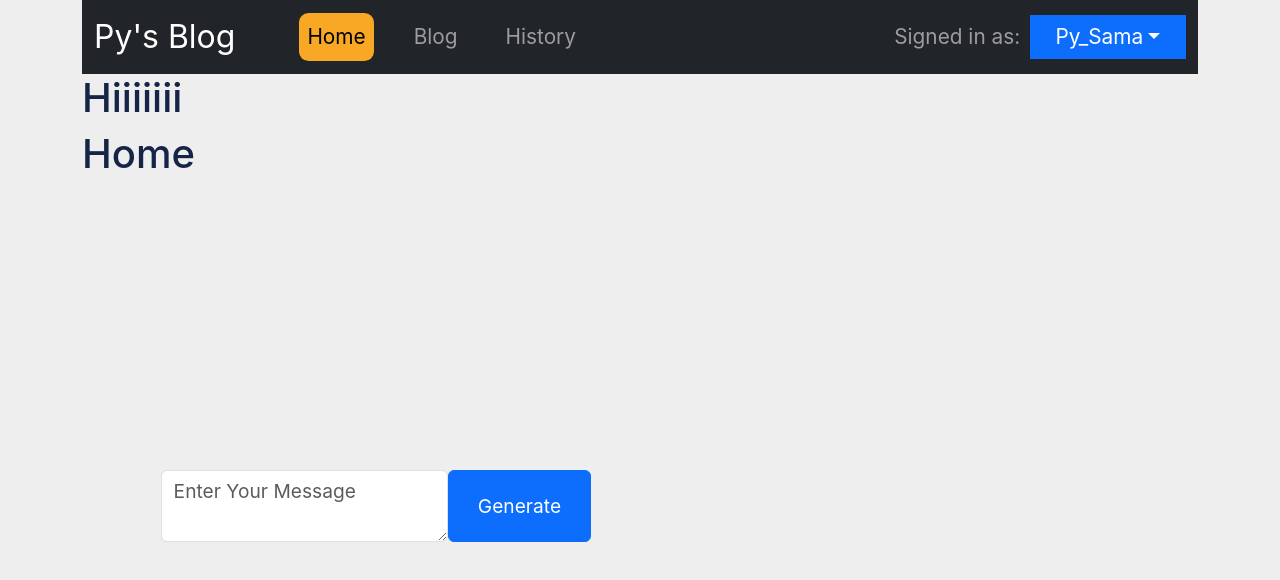
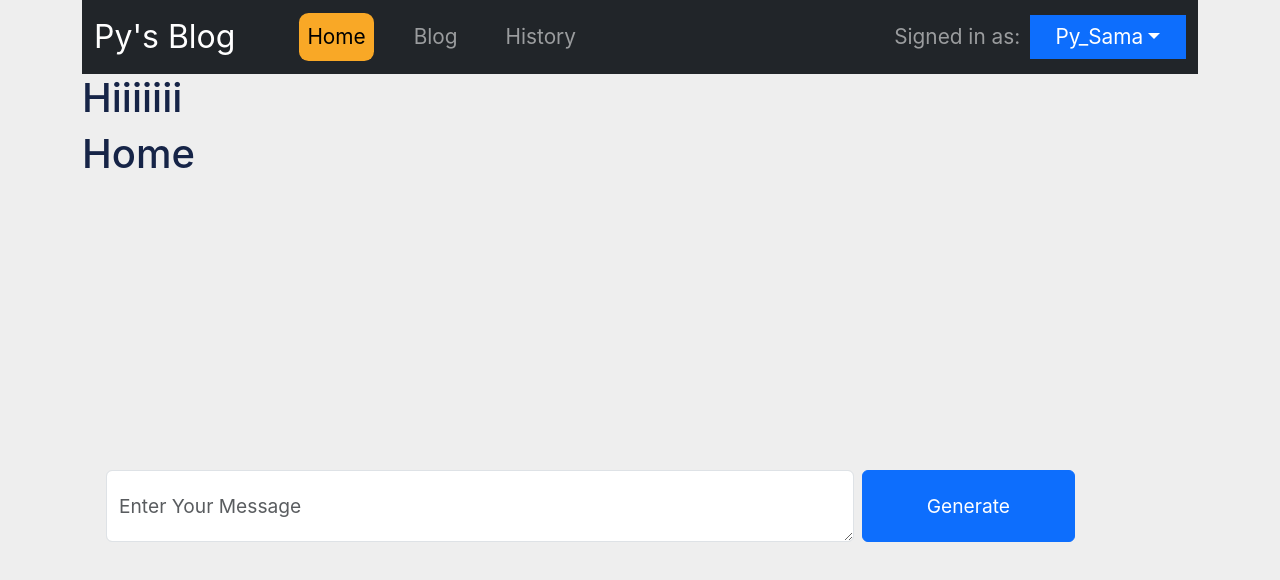
Before and after one commit to rashadmin/py_blog, a React (Create React App) app: page /home in a window 1280 px wide. Shown: the top 580 px of the page. Built offline with nearby package versions, Linux system fonts and the light colour scheme.

Commit message:
fixed the text box

```diff
--- a/src/components/ChatBox.js
+++ b/src/components/ChatBox.js
@@ -1,6 +1,6 @@
 import React, { useState } from 'react';
 import { Container, Row, Col, Form, Button, Card } from 'react-bootstrap';
-
+import TextBox from './TextBox';
 function ChatBox() {
   const [messages, setMessages] = useState([]);
   const [input, setInput] = useState("");
@@ -23,53 +23,29 @@ function ChatBox() {
 
   return (
     <Container className="chatbox mt-5">
-      <Row>
-        <Col md={{ span: 6, offset: 3 }}>
           <Card>
             <Card.Header className="bg-primary text-white">ChatBox</Card.Header>
             <Card.Body>
-              <div
-                style={{
-                  height: "300px",
-                  overflowY: "scroll",
-                  border: "1px solid #ddd",
-                  padding: "10px",
-                  marginBottom: "10px",
-                }}
-              >
+              <div className='chatbody' >
                 {messages.map((msg, index) => (
-                  <div
-                    key={index}
-                    style={{
-                      textAlign: msg.sender === "User" ? "right" : "left",
-                      margin: "5px 0",
-                    }}
-                  >
+                  <div className={msg.sender === "User"? 'right': 'left'} key={index}>
                     <strong>{msg.sender}:</strong> {msg.text}
-                  </div>
-                ))}
+                  </div>))}
               </div>
-              <Form>
+              <TextBox/>
+              {/* <Form>
                 <Form.Group className="d-flex">
-                  <Form.Control
-                    type="text"
-                    placeholder="Type a message..."
-                    value={input}
-                    onChange={handleInputChange}
-                  />
+                  <Form.Control type="text" placeholder="Type a message..." value={input} onChange={handleInputChange}/>
                   <Button
                     variant="success"
                     className="ms-2"
-                    onClick={handleSendMessage}
-                  >
+                    onClick={handleSendMessage}>
                     Send
                   </Button>
                 </Form.Group>
-              </Form>
+              </Form> */}
             </Card.Body>
           </Card>
-        </Col>
-      </Row>
     </Container>
   );
 }
--- a/src/components/Header.js
+++ b/src/components/Header.js
@@ -14,7 +14,7 @@ function Header() {
         <Navbar.Collapse id="responsive-navbar-nav" className="justify-content-end">
 
           <Nav className="me-auto my-2 my-lg-0" navbarScroll >
-            <Nav.Link as={NavLink} to="/home">Home</Nav.Link>
+            <Nav.Link as={NavLink} to="/home" end>Home</Nav.Link>
             <Nav.Link as={NavLink} to="/blog">Blog</Nav.Link>
             <Nav.Link as={NavLink} to="/history">History</Nav.Link>
           </Nav>
--- a/src/components/InputField.js
+++ b/src/components/InputField.js
@@ -1,7 +1,7 @@
 import Form from 'react-bootstrap/Form';
 
 export default function InputField(
-  { name, label, type, placeholder, error, fieldRef }
+  { name, label, type, onChange,placeholder, error, fieldRef , status}
 ) {
   return (
     <Form.Group controlId={name} className="InputField">
@@ -10,7 +10,8 @@ export default function InputField(
         as={type || 'textarea'}
         placeholder={placeholder}
         ref={fieldRef}
-        className='text'
+        className='text align-content-center'
+        onChange={onChange}
       />
       <Form.Text className="text-danger">{error}</Form.Text>
     </Form.Group>
--- a/src/components/TextBox.js
+++ b/src/components/TextBox.js
@@ -3,14 +3,18 @@ import { Container, Row, Col, Form, Button } from 'react-bootstrap';
 import { useState } from 'react';
 import InputField from './InputField';
 import ChatBox from './ChatBox';
+import CopyCard from './Copy';
+import Spinner from 'react-bootstrap/Spinner'
+
 const TextBox = () => {
 
-const generateRandomValue = () => (Math.random() < 0.5 ? "OK" : "Not OK");
+const generateRandomValue = () => (Math.random() < 0.2 ? "OK" : "Not OK");
 const [buttonText, setButtonText] = useState("Generate");
 const [chatCmd, setChatCmd] = useState(null);
 const [formErrors, setFormErrors] = useState({});
 const [showExtraComponent, setShowExtraComponent] = useState(false);
-
+const [data,setData] = useState({title:'',description:'qwertyuiopasdfghjklzxcvbnm'})
+const medias   = ['X','LinkedIn','Facebook']
 const handleButtonClick = () => {
   setButtonText("Generating"); // Step 1: Change to "Generating"
   setTimeout(() => {
@@ -30,30 +34,38 @@ const handleButtonClick = () => {
   }, 3000);
 };
 
+  const onChange = (ev) =>{setData({...data,title:ev.target.value})}
   const onSubmit = (ev) => {
     ev.preventDefault();
+    console.log(ev.target.value,'jdjjdjdjdjd')
+
     console.log('handle form here');
   };
   return (
     chatCmd === 'Next' ?
-    <h1>Generate PAGE</h1>:
     <>
+    {console.log(data)}
+    {medias.map((media) => <CopyCard title={data['title']} media={media} content={data.description}/>)}
+    </>
+    :
+    <>
+    {console.log(data)}
     {showExtraComponent && <ChatBox/>}
     {/* {chatCmd !== "Next" && chatCmd !== null && <ChatBox />} */}
     <div className='textarea'>
       <Container>
-        <Row className="justify-content-center">
-          <Col xs={12} md={8} lg={6} className="textbox" >
+        {/* <Row className="justify-content-center">
+          <Col xs={12} md={8} lg={6} className="textbox" > */}
           <Form onSubmit={onSubmit} className="d-flex">
           <InputField
           name="chat" placeholder="Enter Your Message"
-          error={formErrors.username} />
-          <Button type="submit" variant="primary" className='button' onClick={handleButtonClick}>
-            {buttonText}
+          error={formErrors.username} onChange={onChange}/>
+          <Button type="submit" variant={(buttonText==="Generate"||buttonText==="Generating")?"primary":buttonText==="Success" ?"success":"warning"} className='button' onClick={handleButtonClick}>
+          {buttonText==="Generating" && <Spinner as="span" animation="grow" size="sm" role="status" aria-hidden="true"/>} {buttonText}
           </Button>
           </Form>
-          </Col>
-        </Row>
+          {/* </Col>
+        </Row> */}
       </Container>
     </div>
           </>
--- a/src/index.css
+++ b/src/index.css
@@ -145,7 +145,8 @@ code {
 }
 .button{
  font-size: 1.2rem;
-  width:15%;
+  width:20%;
+  margin-left: 0.5rem;
 }
 
 .text{
@@ -154,6 +155,31 @@ code {
 
   /* max-height: 10rem; */
 }
+
+.InputField{
+  width: 70%;
+}
+
+.chatbody{
+  height: 300px;
+  overflow-y: scroll;
+  border: 1px solid #ddd;
+  padding: 10px;
+  margin-bottom: 10px;
+}
+
+.left,.right{
+  margin: "5px 0";
+}
+
+.left{
+  text-align: left;
+}
+
+.right{
+  text-align: right;
+}
+
 
 @media only screen and (max-width: 768px){
   #navbarScrollingDropdown{
```
